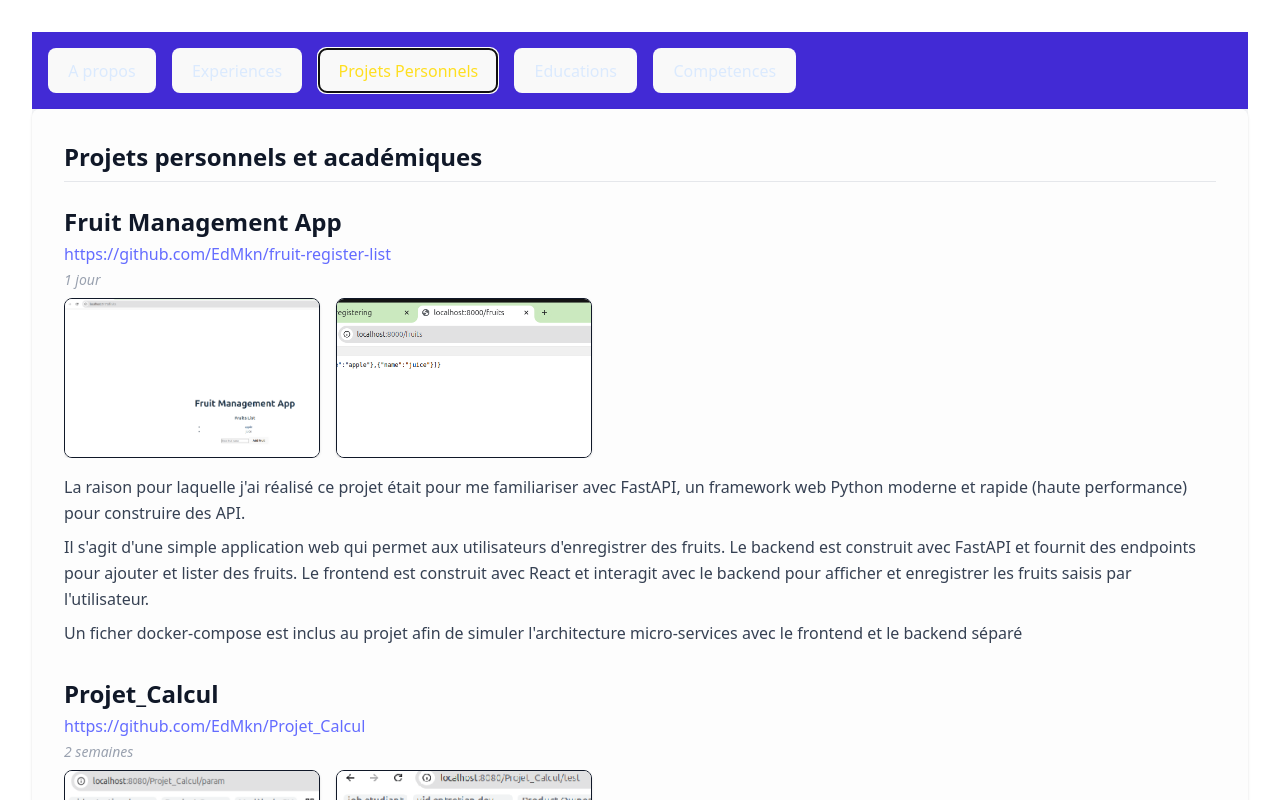
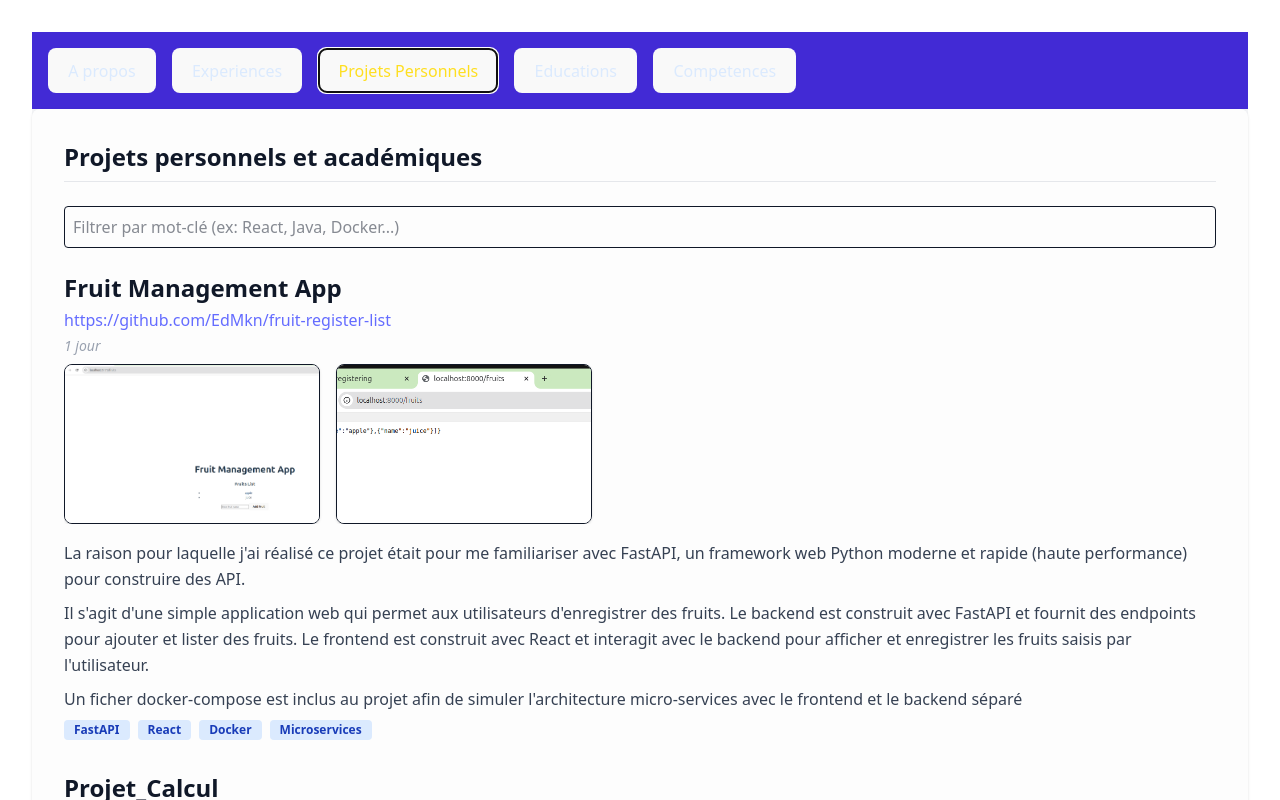
Before and after one commit to EdMkn/Mon_CV, a React (Vite) app: page / in a window 1280 px wide. Both pictures are taken after a click on the button "Projets Personnels". Shown: the top 800 px of the page. Built offline with nearby package versions, Linux system fonts and the light colour scheme.

Commit message:
Ajout d'une propriété keyword à pPersonalExperiences

```diff
--- a/src/components/CV/PersonalExperiences.jsx
+++ b/src/components/CV/PersonalExperiences.jsx
@@ -3,13 +3,26 @@ import cvData from "./cvData";
 
 const PersonalExperiences = () => {
   const [zoomedImg, setZoomedImg] = useState(null);
+  const [keyword, setKeyword] = useState("");
+  const filteredProjects = keyword.trim()
+    ? cvData.personalProjects.filter(project =>
+        project.keywords && project.keywords.some(k => k.toLowerCase().includes(keyword.toLowerCase()))
+      )
+    : cvData.personalProjects;
   return (
     <div className="space-y-8 bg-white/80 rounded-lg shadow p-8">
       <h2 className="text-2xl font-bold border-b border-gray-200 pb-2 text-left mb-6">
         Projets personnels et académiques
       </h2>
-      <div className="flex flex-col">
-        {cvData.personalProjects.map((job, index) => {
+      <input
+        type="text"
+        placeholder="Filtrer par mot-clé (ex: React, Java, Docker...)"
+        value={keyword}
+        onChange={e => setKeyword(e.target.value)}
+        className="mb-6 p-2 border rounded w-full"
+      />
+      <div className={keyword?"grid grid-cols-1 md:grid-cols-2 gap-6":"flex flex-col"}>
+        {filteredProjects.map((job, index) => {
           return (
             <div key={index} className="mb-8">
               <h3 className="text-2xl font-extrabold text-gray-900 text-left mb-1">
@@ -33,7 +46,7 @@ const PersonalExperiences = () => {
                 {job.duration}
               </p>
               {job.images && job.images.length > 0 && (
-                <div className="flex gap-4 overflow-x-auto mb-4">
+                <div className={keyword?"grid grid-cols-1 md:grid-cols-2 gap-6":"flex gap-4 overflow-x-auto mb-4"}>
                   {job.images.map((img, i) => (
                     <img
                       key={i}
@@ -61,6 +74,15 @@ const PersonalExperiences = () => {
                     );
                 })}
               </ul>
+              {job.keywords && (
+                <div className="mt-2 flex flex-wrap gap-2">
+                  {job.keywords.map((kw, i) => (
+                    <span key={i} className="bg-blue-100 text-blue-800 text-xs font-semibold px-2.5 py-0.5 rounded">
+                      {kw}
+                    </span>
+                  ))}
+                </div>
+              )}
             </div>
           );
         })}
--- a/src/components/CV/cvData.js
+++ b/src/components/CV/cvData.js
@@ -91,6 +91,7 @@ const cvData = {
         "images/fruits-list-1.png",
         "images/fruits-list-2.png",
       ],
+      keywords: ["FastAPI", "React", "Docker", "Microservices"],
     },
     {
       name: "Projet_Calcul",
@@ -106,6 +107,7 @@ const cvData = {
         "images/pjt_calcul-1.png",
         "images/pjt_calcul-2.png",
       ],
+      keywords: ["Java", "Web", "Tomcat", "Database"],
     },
     {
       name: "BlackJack",
@@ -121,6 +123,7 @@ const cvData = {
         "images/blackjack-1.png",
         "images/blackjack-2.png",
       ],
+      keywords: ["Java", "MVC", "Game"],
     },
     {
       name: "Realisation d’un site de destination ",
@@ -139,6 +142,7 @@ const cvData = {
         "images/travel_agency-1.png",
         "images/travel_agency-2.png",
       ],
+      keywords: ["Java", "Spring Boot", "API REST"],
     },
     {
       name: "Projets realisés en React ",
@@ -156,6 +160,7 @@ const cvData = {
         "images/lt_projects-1.png",
         "images/lt_projects-2.png",
       ],
+      keywords: ["React", "API REST", "WeatherApp", "TodoApp"],
     },
     {
       name: "Travaux pratiques sur Docker ",
@@ -172,6 +177,7 @@ const cvData = {
       ],
       images: [
       ],
+      keywords: ["Docker", "DevOps"],
     },
 
   ],
```
